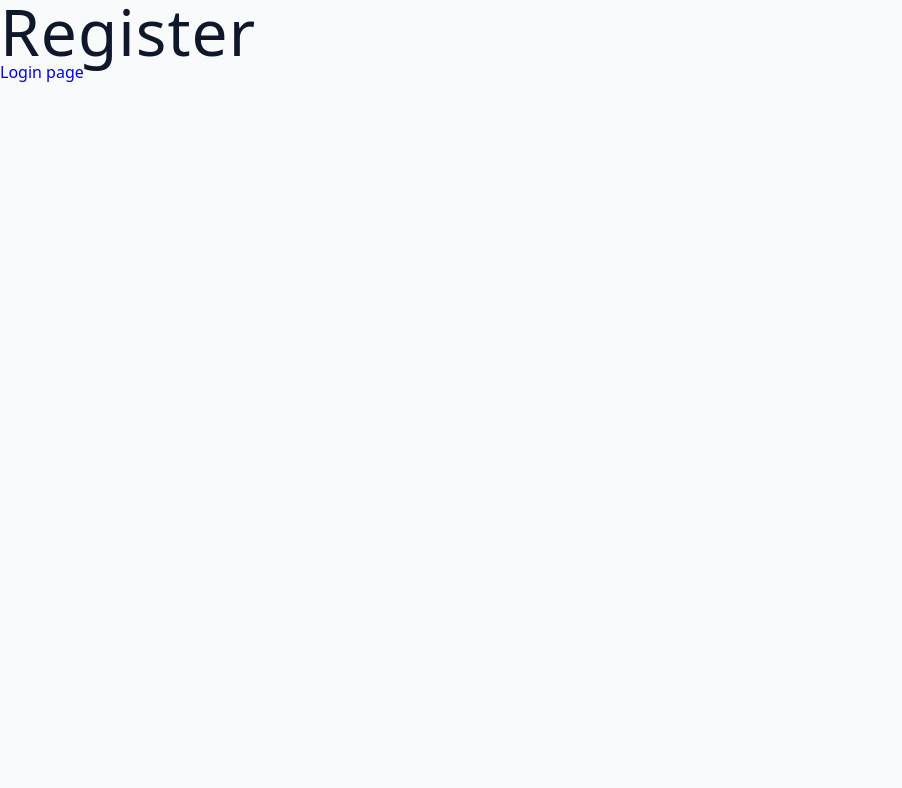
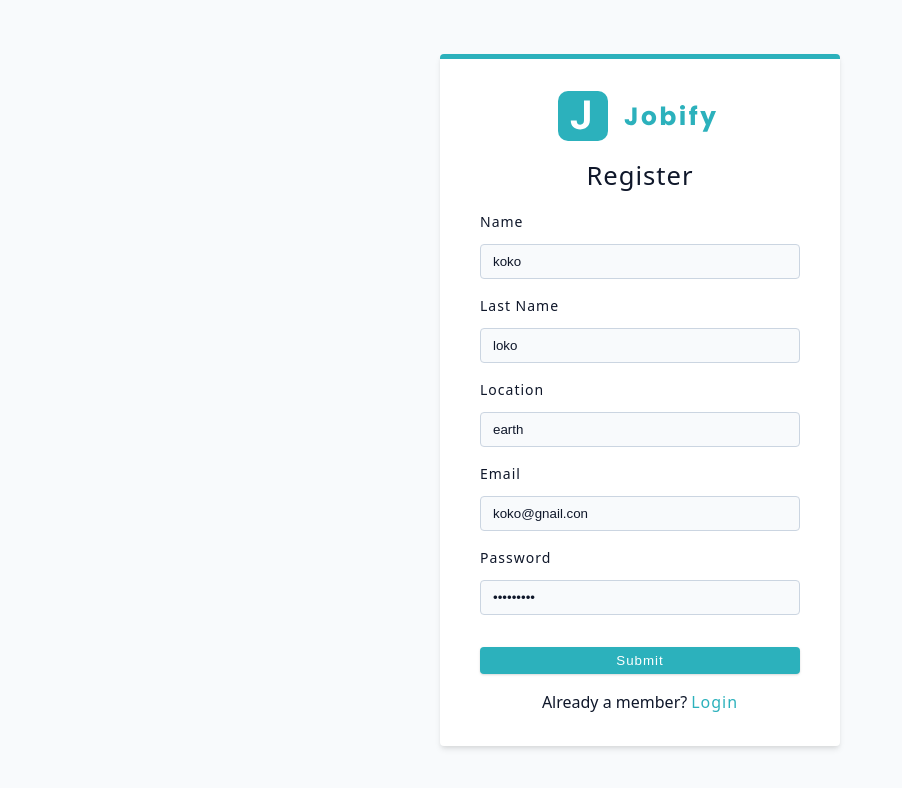
Before and after one commit to AdirNoyman/MERNapp_v2_Aug2023, a React (Vite) app in the folder client/: page /register in a window 1280 px wide. Shown: the top 788 px of the page, without its empty margins (0-902 px from the left). Built offline with nearby package versions, Linux system fonts and the light colour scheme.

Commit message:
Added login and registration page

```diff
--- /dev/null
+++ b/client/src/components/FormRow.jsx
@@ -0,0 +1,19 @@
+const FormRow = ({ type, name, labelText, defaultValue }) => {
+  return (
+    <div className="form-row">
+      <label htmlFor={name} className="form-label">
+        {labelText || name}
+      </label>
+      <input
+        type={type}
+        id={name}
+        name={name}
+        className="form-input"
+        defaultValue={defaultValue || ''}
+        required
+      />
+    </div>
+  );
+};
+
+export default FormRow;
--- a/client/src/components/index.js
+++ b/client/src/components/index.js
@@ -1 +1,2 @@
 export { default as Logo } from './Logo';
+export { default as FormRow } from './FormRow';
--- a/client/src/pages/Profile.jsx
+++ b/client/src/pages/Profile.jsx
@@ -1,5 +1,3 @@
-import React from 'react';
-
 const Profile = () => {
   return <div>Profile</div>;
 };
--- a/client/src/pages/Register.jsx
+++ b/client/src/pages/Register.jsx
@@ -1,11 +1,34 @@
 import { Link } from 'react-router-dom';
+import Wrapper from '../assets/wrappers/RegisterAndLoginPage';
+import { FormRow, Logo } from '../components';
 
 const Register = () => {
   return (
-    <div className="">
-      <h1>Register</h1>
-      <Link to="/login">Login page</Link>
-    </div>
+    <Wrapper>
+      <form className="form">
+        <Logo />
+        <h4>Register</h4>
+        <FormRow type="text" name="name" defaultValue="koko" />
+        <FormRow
+          type="text"
+          name="lastName"
+          defaultValue="loko"
+          labelText="last name"
+        />
+        <FormRow type="text" name="location" defaultValue="earth" />
+        <FormRow type="email" name="email" defaultValue="koko@gnail.con" />
+        <FormRow type="password" name="password" defaultValue="secret123" />
+        <button type="submit" className="btn btn-block">
+          submit
+        </button>
+        <p>
+          Already a member?
+          <Link to="/login" className="member-btn">
+            Login
+          </Link>
+        </p>
+      </form>
+    </Wrapper>
   );
 };
 
```
Also changed, not shown: 1 other file (tests, documents, lock files or other folders).
